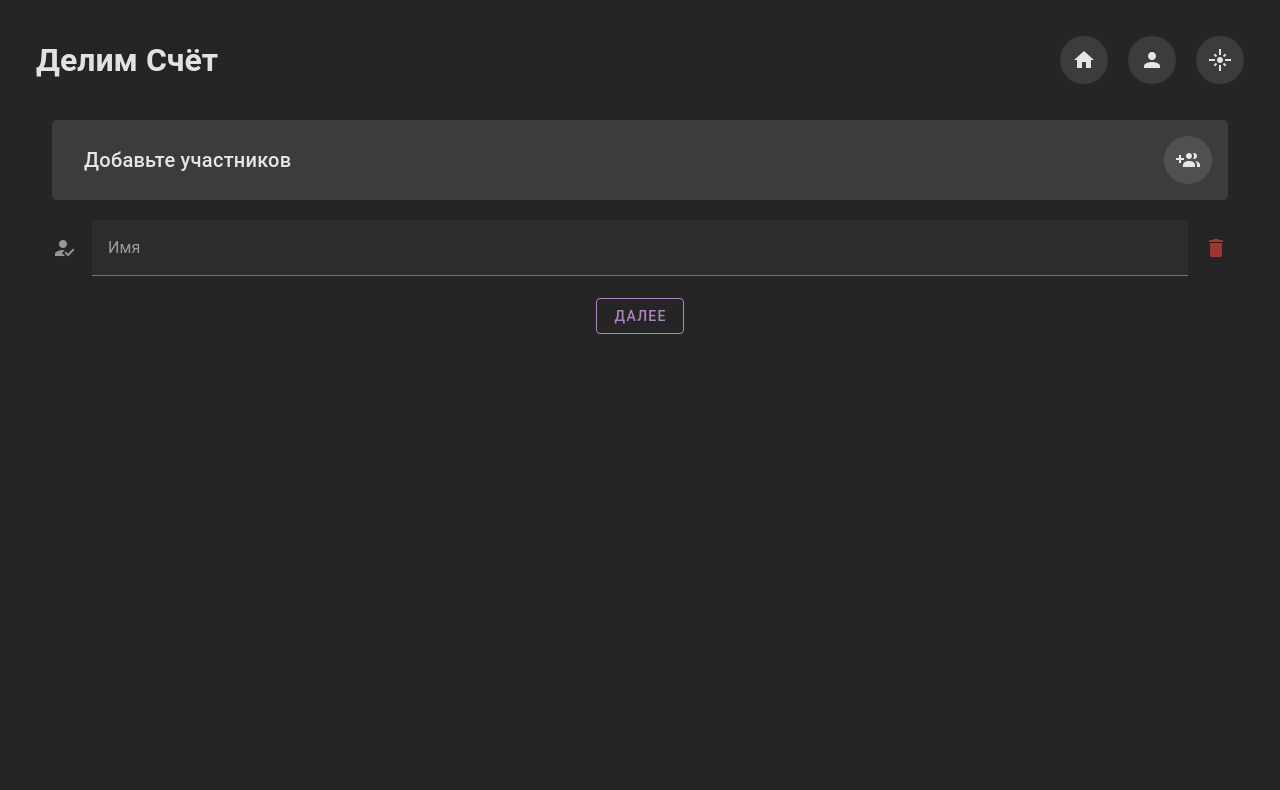
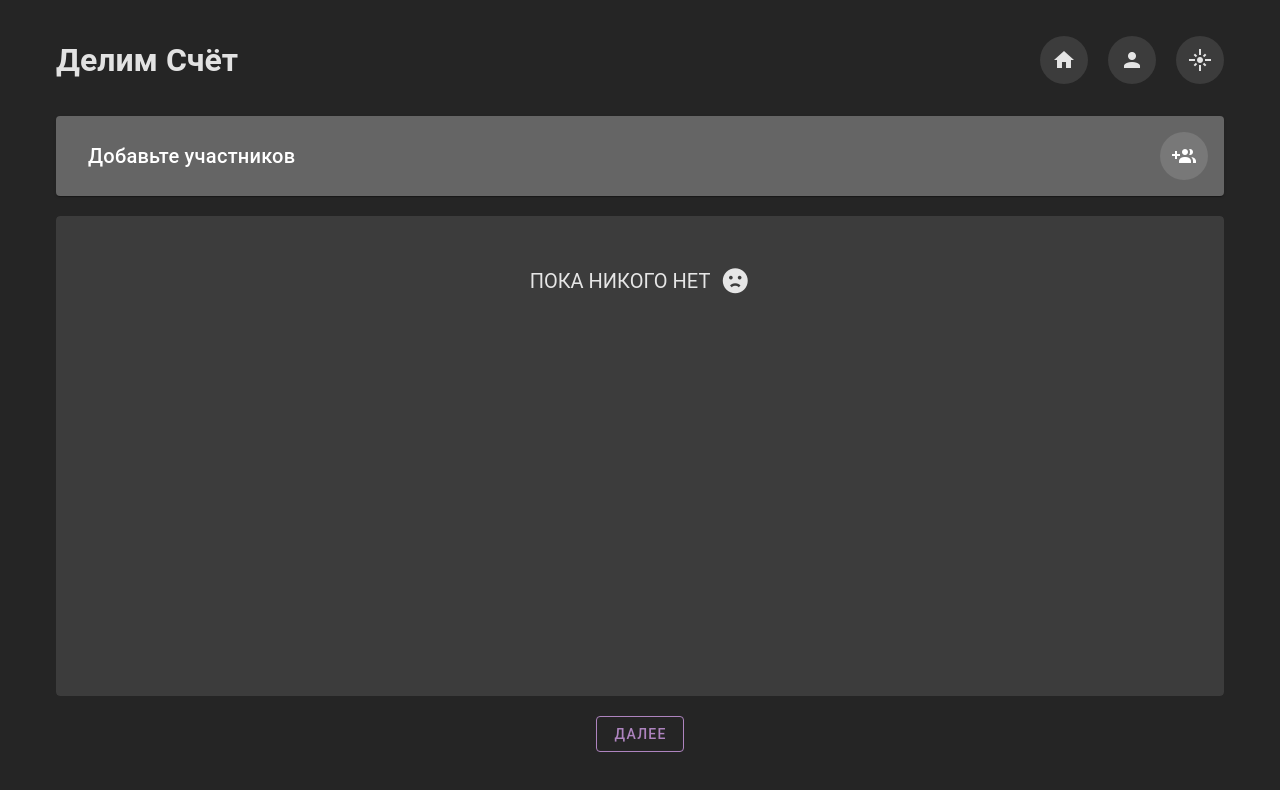
Before and after one commit to Capybarka/practice1, a Vue app: page / in a window 1280 px wide. Both pictures are taken after a click on the button "НАЧАТЬ". Shown: the top 790 px of the page. Built offline with nearby package versions, Linux system fonts and the light colour scheme.

Commit message:
верстка в принципе готва

```diff
--- a/package.json
+++ b/package.json
@@ -10,6 +10,7 @@
   },
   "dependencies": {
     "@mdi/font": "^7.4.47",
+    "sass": "^1.80.4",
     "scss": "^0.2.4",
     "vite-plugin-vuetify": "^2.0.4",
     "vue": "^3.5.12",
--- a/src/App.vue
+++ b/src/App.vue
@@ -1,16 +1,13 @@
 <template>
   <v-app class="pa-5">
     <v-container class="container">
-      <nav-bar></nav-bar>
+      <nav-bar class="mb-5"></nav-bar>
 
       <v-main>
         <router-view></router-view>
       </v-main>
     </v-container>
-
-
   </v-app>
-
 </template>
 
 <script setup>
@@ -19,7 +16,7 @@
 
 <style lang="scss" scoped>
 .container{
-  max-width: 1400px;
+  max-width: 1200px;
 }
 
 </style>
--- /dev/null
+++ b/src/components/EmptyMessage.vue
@@ -0,0 +1,30 @@
+<template>
+    <div class="persons-list-empty-message">
+          <p><slot>Пока пусто</slot></p>
+          <v-icon>mdi-emoticon-sad</v-icon>
+     </div>
+</template>
+
+<script setup>
+defineOptions({
+     name: 'empty-message'
+})
+</script>
+
+<style lang="scss" scoped>
+
+.persons-list-empty-message {
+     display: flex;
+     flex-wrap: wrap;
+     justify-content: center;
+     margin: 30px;
+     text-align: center;
+     text-transform: uppercase;
+     font-size: 20px;
+
+     p:first-child {
+          margin-right: 10px;
+     }
+
+}
+</style>
--- a/src/components/PersonCard.vue
+++ b/src/components/PersonCard.vue
@@ -1,7 +1,9 @@
 <template>
-     <div class="addPerson_input">
+     <div>
           <v-text-field
-               label="Имя">
+          class="add-person-input"
+               label="Имя"
+               variant="outlined">
                <template v-slot:prepend>
                     <v-icon>
                          mdi-account-check
@@ -24,5 +26,4 @@ defineOptions({
 </script>
 
 <style lang="scss" scoped>
-
 </style>
--- a/src/components/index.js
+++ b/src/components/index.js
@@ -3,13 +3,15 @@ import AppInstruction from './AppInstruction.vue'
 import Navbar from './Navbar.vue'
 import DishCard from './DishCard.vue'
 import PersonCard from './PersonCard.vue'
+import EmptyMessage from './EmptyMessage.vue'
 
 const components = [
      HomePage,
      AppInstruction,
      Navbar,
      DishCard,
-     PersonCard
+     PersonCard,
+     EmptyMessage
 ]
 
 export default components
--- a/src/pages/AddDishes.vue
+++ b/src/pages/AddDishes.vue
@@ -1,6 +1,9 @@
 <template>
-    <div class="addDishes__wrapper pa-4" >
-          <v-card class="addDishes__title pa-4 my-5" variant="tonal">
+    <div class="addDishes__wrapper" >
+          <v-card
+               class="addDishes__title pa-4 my-5"
+               color="background-light">
+
                <v-card-title>Добавьте блюда</v-card-title>
                <v-spacer></v-spacer>
                <v-btn variant="tonal" icon>
@@ -9,7 +12,15 @@
                <!-- при нажатии на кнопку добавления добавится инпут -->
           </v-card>
 
-          <dish-card class="mb-5"></dish-card>
+          <v-card
+               variant="tonal"
+               class="dishes-list pa-5 mb-5">
+
+               <empty-message>Пока ничего нет</empty-message>
+
+               <!-- <dish-card class="mb-5"></dish-card> -->
+          </v-card>
+
 
           <v-row justify="center">
                <v-col cols="auto">
@@ -17,15 +28,18 @@
                </v-col>
 
                <v-col cols="auto">
-                    <v-btn variant="outlined" color="primary">Далее</v-btn>
+                    <v-btn @click="goToResultPage" variant="outlined" color="primary">Далее</v-btn>
                </v-col>
           </v-row>
-
-
     </div>
 </template>
 
 <script setup>
+import { useRouter } from 'vue-router';
+
+const router = useRouter()
+
+const goToResultPage = () => router.push('/AddPerson/AddDishes/Result')
 </script>
 
 <style lang="scss" scoped>
@@ -34,4 +48,8 @@
           display: flex;
      }
 }
+
+.dishes-list{
+     min-height: 60vh;
+}
 </style>
--- a/src/pages/AddPerson.vue
+++ b/src/pages/AddPerson.vue
@@ -1,6 +1,8 @@
 <template>
-          <div class="addPerson__wrapper pa-4">
-               <v-card class="addPerson__title pa-4 my-5" variant="tonal">
+          <div class="add-person__wrapper">
+               <v-card
+                    class="add-person__title pa-4 mb-5"
+                    color="background-light">
                     <v-card-title>Добавьте участников</v-card-title>
                     <v-spacer></v-spacer>
                     <v-btn variant="tonal" icon>
@@ -9,7 +11,12 @@
                     <!-- при нажатии на кнопку добавления добавится инпут с кнопка добавить -->
                </v-card>
 
-              <person-card></person-card>
+               <v-card variant="tonal" class="persons-list pa-5 mb-5">
+                    <empty-message>Пока никого нет</empty-message>
+
+                    <!-- <person-card></person-card> -->
+               </v-card>
+
 
                <v-row justify="center">
                     <v-col cols="auto">
@@ -28,9 +35,14 @@ const goToAddDishesPage = () => router.push('/AddPerson/AddDishes')
 </script>
 
 <style lang="scss" scoped>
-.addPerson {
+.add-person {
      &__title {
           display: flex;
      }
 }
+
+.persons-list {
+     min-height: 60vh;
+}
+
 </style>
--- /dev/null
+++ b/src/pages/ResultPage.vue
@@ -0,0 +1,37 @@
+<template>
+     <div class="result__wrapper">
+          <v-card
+               class="pa-5 mb-5"
+               color="background-light">
+
+               <h2 class="result-title">Результаты</h2>
+               <p class="result-text">Кто кому и сколько должен</p>
+          </v-card>
+
+          <v-card
+               variant="tonal"
+               class="result-content pa-4">
+
+          </v-card>
+     </div>
+</template>
+
+<script setup>
+
+</script>
+
+<style lang="scss" scoped>
+.result {
+     &-title, &-text {
+          text-align: center;
+     }
+
+     &-title{
+          margin-bottom: 10px;
+     }
+
+     &-content{
+          min-height: 60vh;
+     }
+}
+</style>
--- a/src/plugins/vuetify.js
+++ b/src/plugins/vuetify.js
@@ -44,7 +44,7 @@ const darkTheme = {
      light: false,
      colors: {
           background: '#252525',
-          'background-light': '#878787',
+          'background-light': '#656565',
 
           // primary: '#ba657a',
           primary: '#ae84bf',
--- a/src/router/routes.js
+++ b/src/router/routes.js
@@ -2,6 +2,7 @@ import { createMemoryHistory, createRouter } from 'vue-router'
 import HomePage from '../pages/HomePage.vue'
 import AddPerson from '../pages/AddPerson.vue'
 import AddDishes from '../pages/AddDishes.vue'
+import ResultPage from '../pages/ResultPage.vue'
 
 const routes = [
       {
@@ -15,6 +16,10 @@ const routes = [
       {
         path: '/AddPerson/AddDishes',
         component: AddDishes
+      },
+      {
+        path: '/AddPerson/AddDishes/Result',
+        component: ResultPage
       }
 ]
 
```
Also changed, not shown: src/components/DishCard.vue (line endings or trailing spaces), 1 other file (tests, documents, lock files or other folders).
